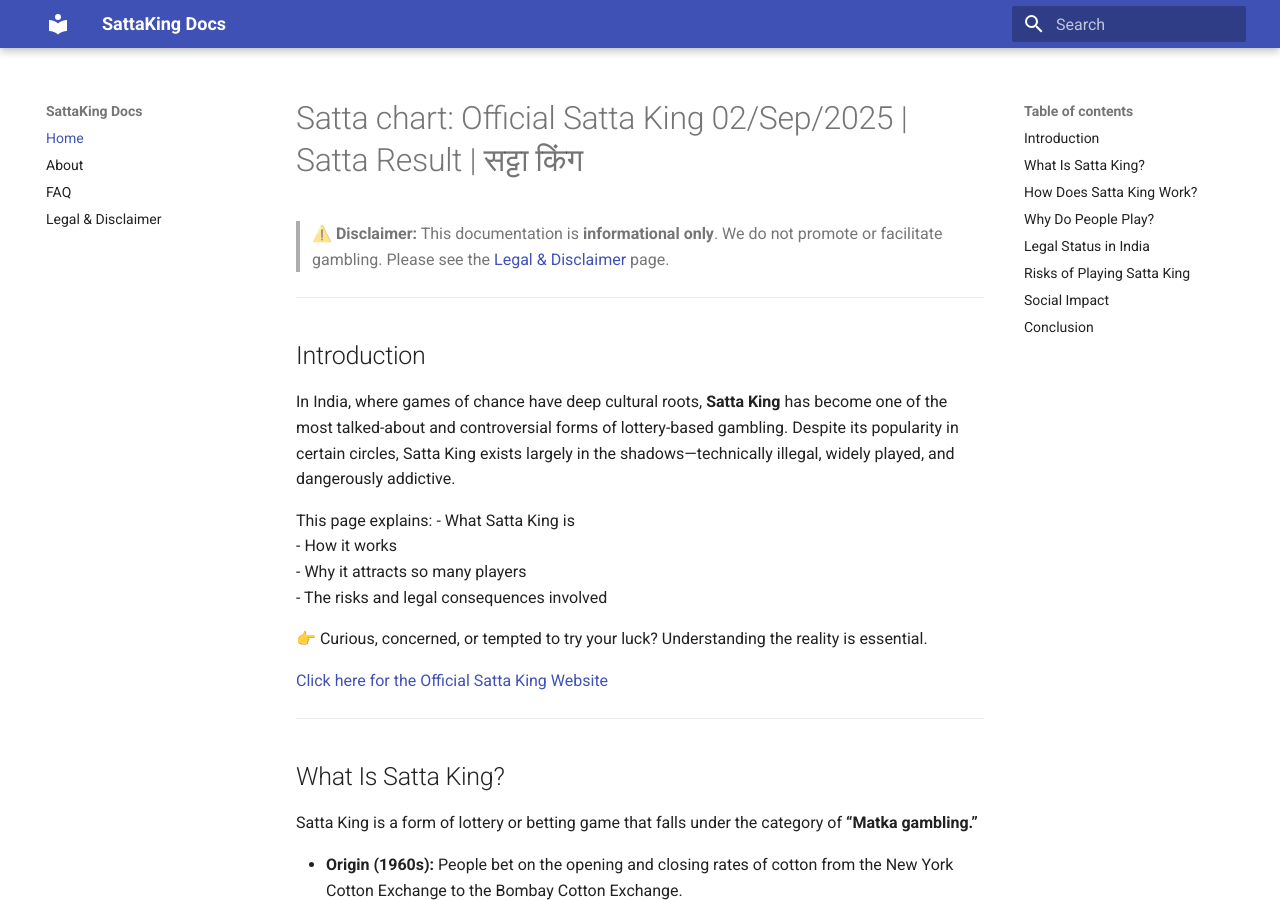
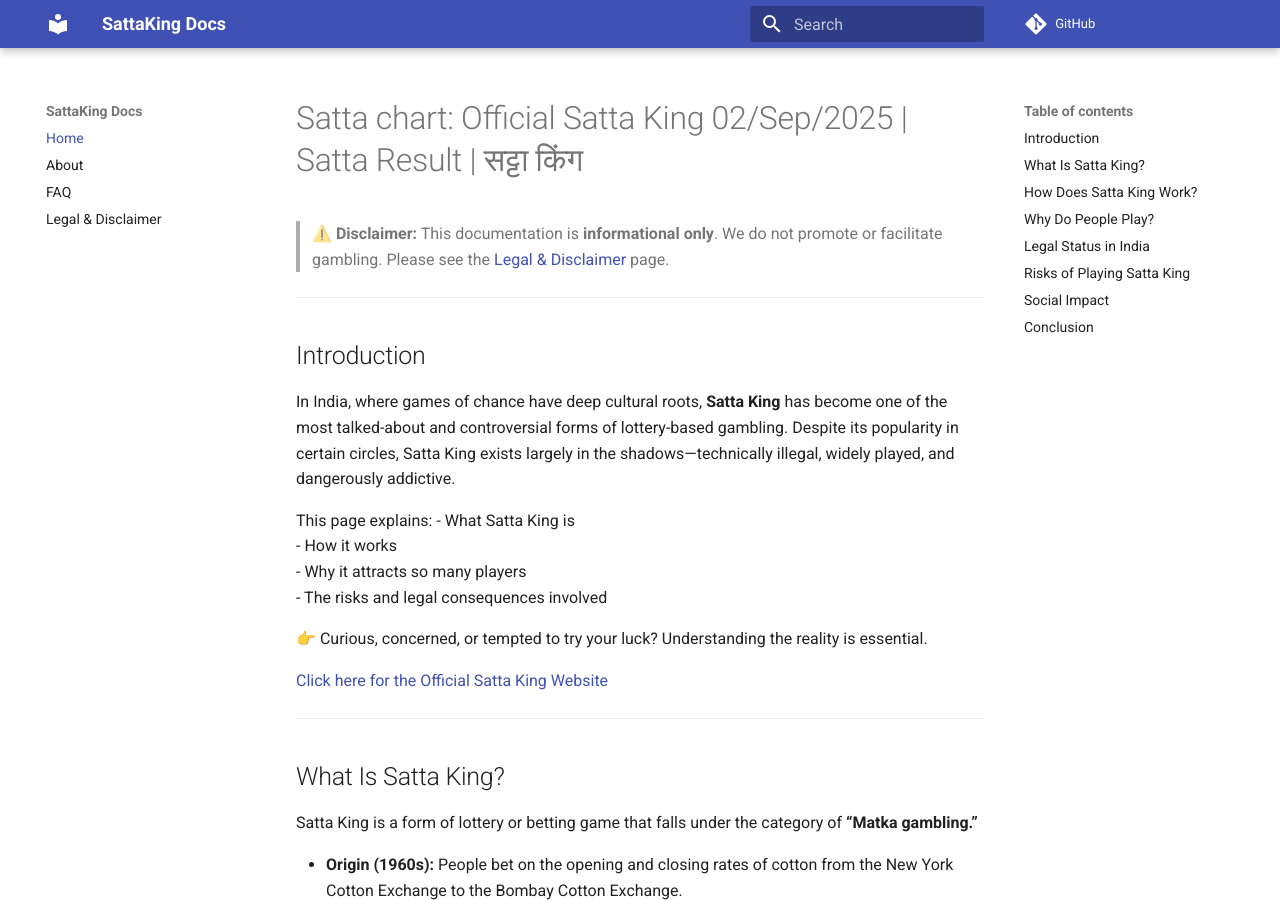
Before and after one commit to sattakingsites-alt/sattaking, an MkDocs documentation site: the page built from docs/index.md, in a window 1280 px wide and 900 px high. Built offline with MkDocs 1.6.1 and Material for MkDocs 9.7.7, drawn with Linux system fonts in a browser that asks for light colours; comment, search, counter and statistics services are not loaded.

Commit message:
Update mkdocs.yml

```diff
--- a/mkdocs.yml
+++ b/mkdocs.yml
@@ -1,8 +1,26 @@
 site_name: SattaKing Docs
-theme:
-  name: material
+site_description: Official Documentation for Satta King – Results, Info & Guides
+site_url: https://sattaking.readthedocs.io/
+repo_url: https://github.com/sattakingsites-alt/sattaking-docs
+
 nav:
   - Home: index.md
   - About: about.md
   - FAQ: faq.md
   - Legal & Disclaimer: legal-and-disclaimer.md
+
+theme:
+  name: material
+  features:
+    - navigation.sections
+    - navigation.top
+    - content.code.copy
+    - search.suggest
+    - search.highlight
+
+markdown_extensions:
+  - admonition
+  - toc:
+      permalink: true
+  - tables
+  - codehilite
```
